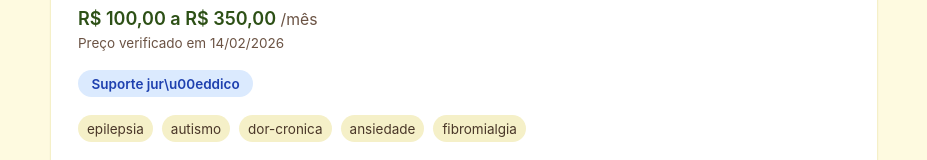
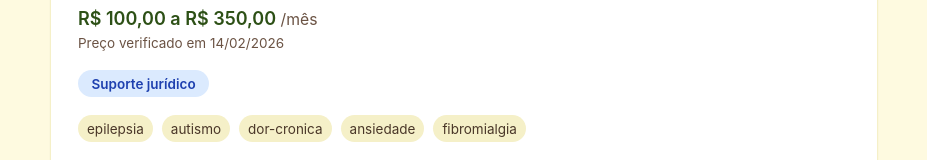
Before and after one commit to bruno-portfolio/Flor-de-Lei, a Next.js app: page /associacoes in a window 1280 px wide. Shown: the part 739-899 px from the top of the page, without its empty margins (176-1103 px from the left). Built offline with nearby package versions, Linux system fonts and the light colour scheme.

Commit message:
Fix: encoding do badge 'Suporte jurídico'

```diff
--- a/components/associacoes/AssociacaoCard.tsx
+++ b/components/associacoes/AssociacaoCard.tsx
@@ -38,7 +38,7 @@ export default function AssociacaoCard({ associacao }: AssociacaoCardProps) {
         )}
         {associacao.suporteJuridico && (
           <span className="inline-block bg-blue-100 text-blue-800 text-xs font-semibold px-3 py-1 rounded-full">
-            Suporte jur\u00eddico
+            Suporte jurídico
           </span>
         )}
       </div>
```
